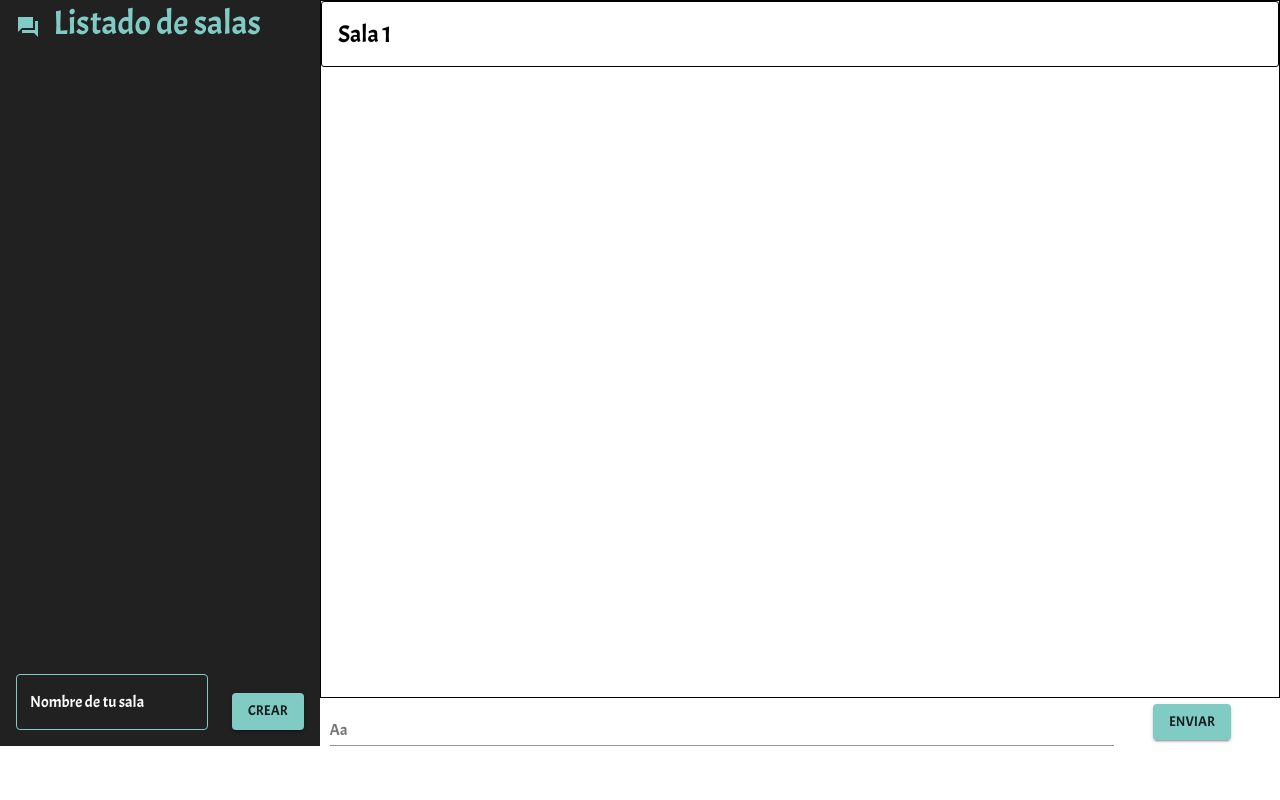
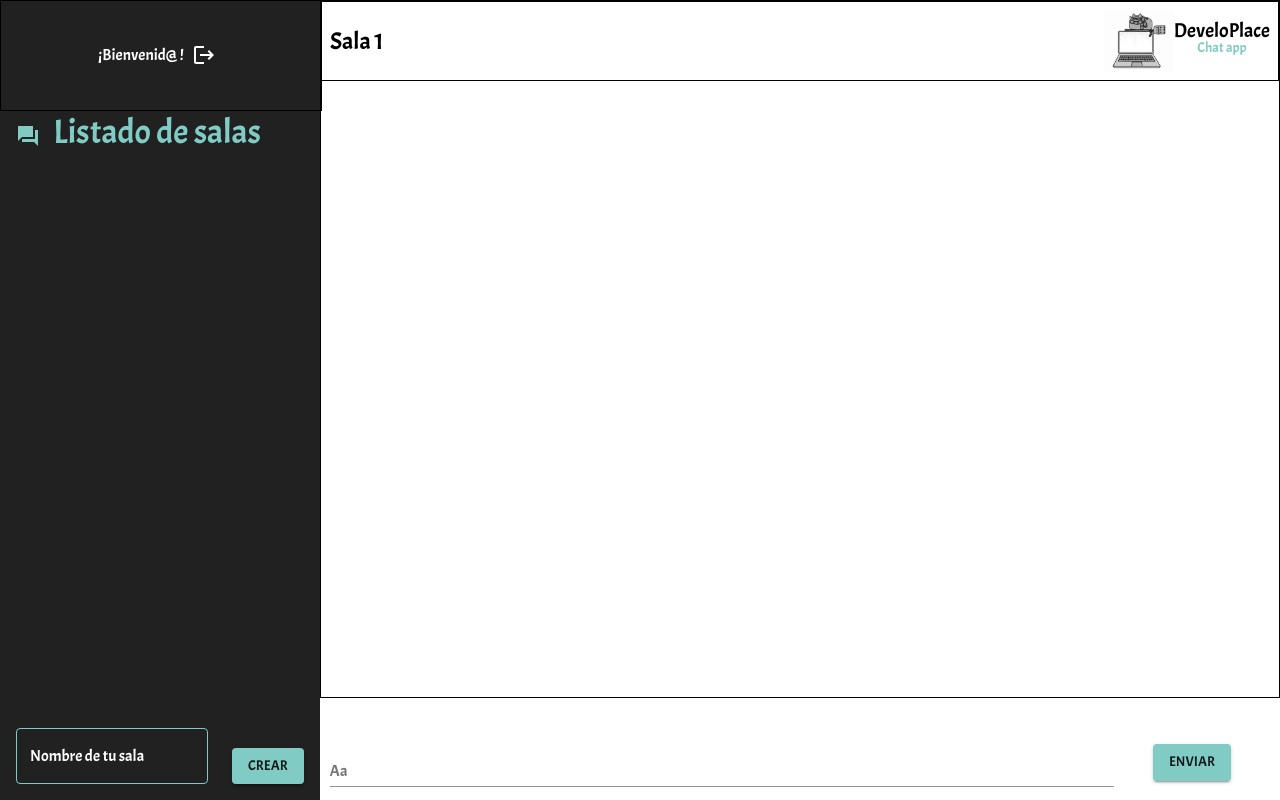
Before and after one commit to k-garrido/chat-app-client, a React (Create React App) app: page /chat/1/1 in a window 1280 px wide. Built offline with nearby package versions, Linux system fonts and the light colour scheme; no server answers.

Commit message:
mejorando css

```diff
--- a/src/App.jsx
+++ b/src/App.jsx
@@ -1,10 +1,10 @@
-import React, { useState } from "react";
+import React, { useState, Fragment } from "react";
 import { BrowserRouter as Router, Switch, Route, Link } from "react-router-dom";
 import SingInOut from "./views/SingInUp";
 import MainChat from "./views/MainChat";
 import { UserContext } from './UserContext';
 import jwt_decode from 'jwt-decode';
-import MuiThemeProvider from "@material-ui/core/styles/MuiThemeProvider";
+import { ThemeProvider as MuiThemeProvider } from '@material-ui/core/styles';
 import { createTheme } from "@material-ui/core/styles";
 
 const theme = createTheme({
@@ -18,6 +18,9 @@ const theme = createTheme({
       "Acme",
     ].join(','),
     h1: {
+      lineHeight: "0.7"
+    },
+    h6:{
       lineHeight: "0.7"
     }
   },
@@ -41,7 +44,7 @@ function App() {
   return (
     <MuiThemeProvider theme={theme}>
     <Router>
-      <div>
+      <Fragment>
         <UserContext.Provider value={{ user, setUser }}>
           <Switch>
             <Route path = "/chat/:room_id/:room_name">
@@ -52,7 +55,7 @@ function App() {
             </Route>
           </Switch>
         </UserContext.Provider>
-      </div>
+      </Fragment>
     </Router>
     </MuiThemeProvider>
   );
--- a/src/index.css
+++ b/src/index.css
@@ -5,9 +5,13 @@ body {
     sans-serif;
   -webkit-font-smoothing: antialiased;
   -moz-osx-font-smoothing: grayscale;
+  height: 100vh;
 }
 
 code {
   font-family: source-code-pro, Menlo, Monaco, Consolas, 'Courier New',
     monospace;
 }
+#root {
+  height: 100vh;
+}
--- a/src/views/MainChat.jsx
+++ b/src/views/MainChat.jsx
@@ -1,76 +1,86 @@
 import React, { useState, useEffect, useContext, useRef } from "react";
 import { useParams } from "react-router";
-import { UserContext } from '../UserContext';
-import { Grid, Box, TextField, Button, makeStyles, List, Typography } from "@material-ui/core";
-import ForumSharpIcon from '@material-ui/icons/ForumSharp';
-import { useTheme, styled } from '@material-ui/styles';
-import io from 'socket.io-client';
+import { UserContext } from "../UserContext";
+import { Grid, Box, TextField, Button, makeStyles, List, Typography,} from "@material-ui/core";
+import ForumSharpIcon from "@material-ui/icons/ForumSharp";
+import IconButton from '@mui/material/IconButton';
+import LogoutIcon from '@mui/icons-material/Logout';
+import { useTheme, styled } from "@material-ui/styles";
+import io from "socket.io-client";
 import RoomList from "../components/RoomList";
 import Chat from "../components/Chat";
-import NavBar from "../components/NavBar"
+import logo from "../images/logo.jpeg";
 
-const ENDPOINT = 'https://chat-app-kgarrido.herokuapp.com/';
+const ENDPOINT = "https://chat-app-kgarrido.herokuapp.com/";
 let socket;
 const useStyle = makeStyles({
   chatList: {
-    height: "74vh",
+    height: "50%",
+    flex: "1 1 auto"
   },
   messages: {
     height: "87vh",
   },
   icon: {
-    marginLeft: '30%'
+    marginLeft: "30%",
+  },
+  mainContainer: {
+    height: "100vh",
   },
   leftSide: {
-    backgroundColor: '#212121',
+    backgroundColor: "#212121",
+    display: "flex",
+    flexFlow: "column nowrap"
   },
   ul: {
-    width: '100%'
+    width: "100%",
   },
   createRoom: {
-    padding: '5%'
+    padding: "5%",
   },
-  createMessage:{
-    padding: '0% 1% 0% 1%',
+  createMessage: {
+    padding: "0% 1% 0% 1%",
   },
   buttonMessage: {
-    display: 'flex',
-    justifyContent: 'center',
+    display: "flex",
+    justifyContent: "center",
+  },
+  welcomeText: {
+    color: "white"
   }
 });
 
 const CssTextField = styled(TextField)({
-  '& .MuiOutlinedInput-root': {
-    '& fieldset': {
-      borderColor: '#80cbc4',
+  "& .MuiOutlinedInput-root": {
+    "& fieldset": {
+      borderColor: "#80cbc4",
     },
-    '&:hover fieldset': {
-      borderColor: '#80cbc4',
+    "&:hover fieldset": {
+      borderColor: "#80cbc4",
     },
-    '&.Mui-focused fieldset': {
-      borderColor: '#80cbc4',
+    "&.Mui-focused fieldset": {
+      borderColor: "#80cbc4",
     },
   },
 });
 
 const MainChat = () => {
   const { user, setUser } = useContext(UserContext);
-  const [room, setRoom] = useState('');
+  const [room, setRoom] = useState("");
   const [allRooms, setAllRooms] = useState([]);
-  const [message, setMessage] = useState('');
-  const [allMessages, setAllMessages] =  useState([]);
+  const [message, setMessage] = useState("");
+  const [allMessages, setAllMessages] = useState([]);
   const [oldMessages, setOldMessages] = useState([]);
   const classes = useStyle();
-  const {room_id, room_name} = useParams();
+  const { room_id, room_name } = useParams();
   const theme = useTheme();
-
 
   // Coneccion de socket con nuestro back-end, configuracion de cors.
   useEffect(() => {
     socket = io(ENDPOINT, {
       withCredentials: true,
       extraHeaders: {
-        'Access-Control-Allow-Credentials':true
+        "Access-Control-Allow-Credentials": true,
       },
     });
   }, []);
@@ -78,39 +88,38 @@ const MainChat = () => {
   const prevRoom = useRef(room_id);
 
   useEffect(() => {
-    prevRoom.current = room_id
-    console.log(prevRoom.current)
+    prevRoom.current = room_id;
+    console.log(prevRoom.current);
 
     // 3.1 Emitiendo evento para unir usuario a una sala.
-    socket.emit('join', room_id);
+    socket.emit("join", room_id);
     return () => {
-      console.log(prevRoom.current)
-      socket.emit('disconnectSocket', prevRoom.current);
-      prevRoom.current = room_id
-      setAllMessages([])
-  }
-  }, [room_id])
-
+      console.log(prevRoom.current);
+      socket.emit("disconnectSocket", prevRoom.current);
+      prevRoom.current = room_id;
+      setAllMessages([]);
+    };
+  }, [room_id]);
 
   // 2.2 Se escucha el evento el cual nos envia todas las salas de chat ya creadas.
   useEffect(() => {
-    socket.on('allRooms', rooms => {
-      setAllRooms(rooms)
-    })
-  }, [])
+    socket.on("allRooms", (rooms) => {
+      setAllRooms(rooms);
+    });
+  }, []);
 
   //1.3 Se escucha el evento el cual envia a todos los sockets la sala que se ha creada y se agrega a la lista de todas las salas.
   useEffect(() => {
-    socket.on('createdRoom', (room) =>{
-      setAllRooms([...allRooms, room])
-    })
-  }, [allRooms])
+    socket.on("createdRoom", (room) => {
+      setAllRooms([...allRooms, room]);
+    });
+  }, [allRooms]);
 
   // 4.3 Escuchando el evento  el cual entrega el mensaje creado a cierta sala.
   useEffect(() => {
-    socket.on('createdMessage', (message) =>{
-      setAllMessages([...allMessages, message])
-    })
+    socket.on("createdMessage", (message) => {
+      setAllMessages([...allMessages, message]);
+    });
   }, [allMessages]);
 
   //  Importando los mensajes antiguos desde postgres.
@@ -124,38 +133,50 @@ const MainChat = () => {
 
   // 1.1 Funcion la cual captura los datos ingresados en el input text de las cracion de salas y crea el evento que se envia al servidor.
   const creatingChatRoom = () => {
-    socket.emit('createRoom', room);
-    setRoom('')
+    socket.emit("createRoom", room);
+    setRoom("");
   };
 
   // 4.1 Funcion la cual captura los datos ingresados en el input text del chat y crea el evento que se envia al servidor.
   const getMessage = () => {
     if (message) {
-      socket.emit('sendMessage', message, room_id, user.name, user.id)
+      socket.emit("sendMessage", message, room_id, user.name, user.id);
     }
-    setMessage('')
+    setMessage("");
   };
+  // Funcion para cerrar sesión.
+  const logout = () => {
+    console.log('cerrando');
+    window.localStorage.removeItem('token');
+    window.location = "/";
+  }
 
   return (
-
-      <Grid container direction="row" alignItems="stretch">
-
+    <Grid container direction="row" alignItems="stretch" className={classes.mainContainer}>
       <Grid item container md={3} className={classes.leftSide}>
+        <Box  sx= {{height: "13.6%", width: "100%", display: "flex", alignItems: "center", justifyContent: "center"}} border= {1}>
+          <Typography variant="body1" className= {classes.welcomeText}>¡Bienvenid@ {user.name}!</Typography>
+          <IconButton aria-label="delete" onClick= {logout}>
+            <LogoutIcon sx={{ color: "white", }} />
+          </IconButton>
+        </Box>
         <Grid container direction="row" alignItems="center">
           <Grid item md={2} alignItems="center" justifyContent="center">
-              <ForumSharpIcon color="primary" className={classes.icon}/>
+            <ForumSharpIcon color="primary" className={classes.icon} />
           </Grid>
           <Grid item md={10}>
-              <Typography variant="h4" color="primary" gutterBottom>Listado de salas</Typography>
+            <Typography variant="h4" color="primary" gutterBottom>
+              Listado de salas
+            </Typography>
           </Grid>
         </Grid>
-          <Grid container className={classes.chatList} direction="column" alignItems="center" >
-            <List className= {classes.ul}>
-              <RoomList rooms = {allRooms} />
-            </List >
+        <Grid container className={classes.chatList} direction="column" alignItems="center">
+          <List className={classes.ul}>
+            <RoomList rooms={allRooms} />
+          </List>
         </Grid>
         <Grid container>
-            <Grid item container direction="row" justifyContent="space-between" alignItems="flex-end" className= {classes.createRoom}>
+          <Grid item container direction="row" justifyContent="space-between" alignItems="flex-end" className={classes.createRoom}>
             <Grid item md={8}>
               <CssTextField
                 label="Nombre de tu sala"
@@ -165,45 +186,69 @@ const MainChat = () => {
                 value={room}
                 InputLabelProps={{
                   style: {
-                        color: 'white'
-                      }}}
+                    color: "white",
+                  },
+                }}
                 color="primary"
-                    onChange={e => setRoom(e.target.value)}
+                onChange={(e) => setRoom(e.target.value)}
               />
             </Grid>
             <Grid item md={3}>
-                  <Button variant="contained" color= "primary" onClick={creatingChatRoom}>Crear</Button>
+              <Button variant="contained" color="primary" onClick={creatingChatRoom}>
+                Crear
+              </Button>
             </Grid>
           </Grid>
         </Grid>
       </Grid>
 
-
       <Grid item container md={9} direction="row">
         <Grid item md={12}>
-            <Box border={1} className={classes.messages}>
-              <Box border={1} sx={{
-                borderRadius: 3,
-                p: 2,
-              }}>
+          <Box border={1} className={classes.messages} sx={{}}>
+            <Box>
+
+            </Box>
+            <Box border={1} sx={{  p: 1,  display:"flex"}}>
+              <Box sx={{ width: "70%", display:"flex", alignItems: "center",  }}>
                 <Typography variant="h5" > Sala {room_name}</Typography>
               </Box>
-              <Chat data = {allMessages} />
+              <Box sx={{ display:"flex", alignItems: "center", justifyContent: "flex-end", width: "30%" }}>
+                <img src={logo} className="logo" width="70px" alt=""></img>
+                <Box sx={{ display:"flex",flexDirection: "column", alignItems: "center", }}>
+                  <Typography variant="h6" >
+                    DeveloPlace
+                  </Typography>
+                  <Typography variant="body2" color= "primary" sx={{}}>
+                    Chat app
+                  </Typography>
                 </Box>
-
+              </Box>
+            </Box>
+            <Chat data={allMessages} />
+          </Box>
         </Grid>
-          <Grid item container md={12} direction="row" alignItems="center"  justifyContent="space-between" className = {classes.createMessage}>
+        <Grid
+          item
+          container
+          md={12}
+          direction="row"
+          alignItems="center"
+          justifyContent="space-between"
+          className={classes.createMessage}
+        >
           <Grid item md={10}>
             <TextField
               label="Aa"
               name="chatText"
               fullWidth
               value={message}
-                onChange={e => setMessage(e.target.value)}
+              onChange={(e) => setMessage(e.target.value)}
             />
           </Grid>
-            <Grid item md={2} className= {classes.buttonMessage}>
-              <Button variant="contained" color= "primary" onClick={getMessage}>Enviar</Button>
+          <Grid item md={2} className={classes.buttonMessage}>
+            <Button variant="contained" color="primary" onClick={getMessage}>
+              Enviar
+            </Button>
           </Grid>
         </Grid>
       </Grid>
```
Also changed, not shown: src/components/NavBar.jsx (+17 -20 lines). Lines whose indentation alone changed are shown as unchanged.
